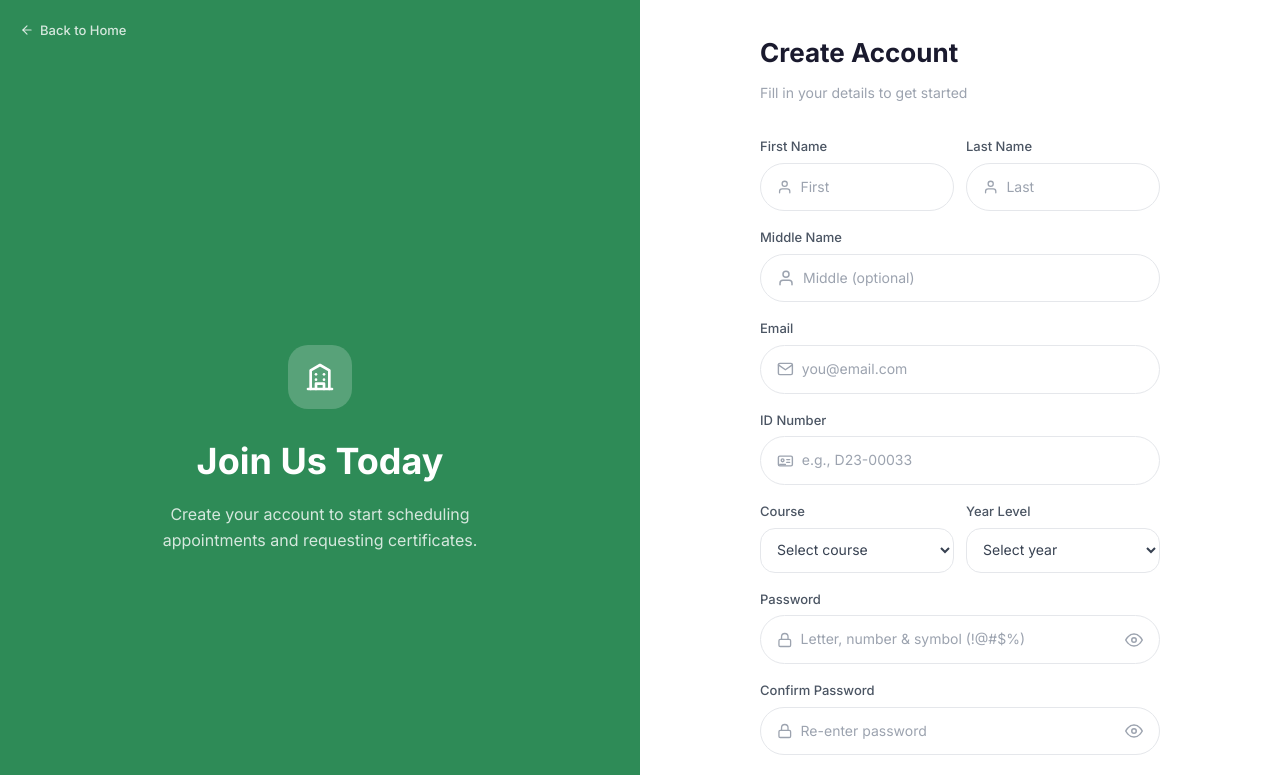
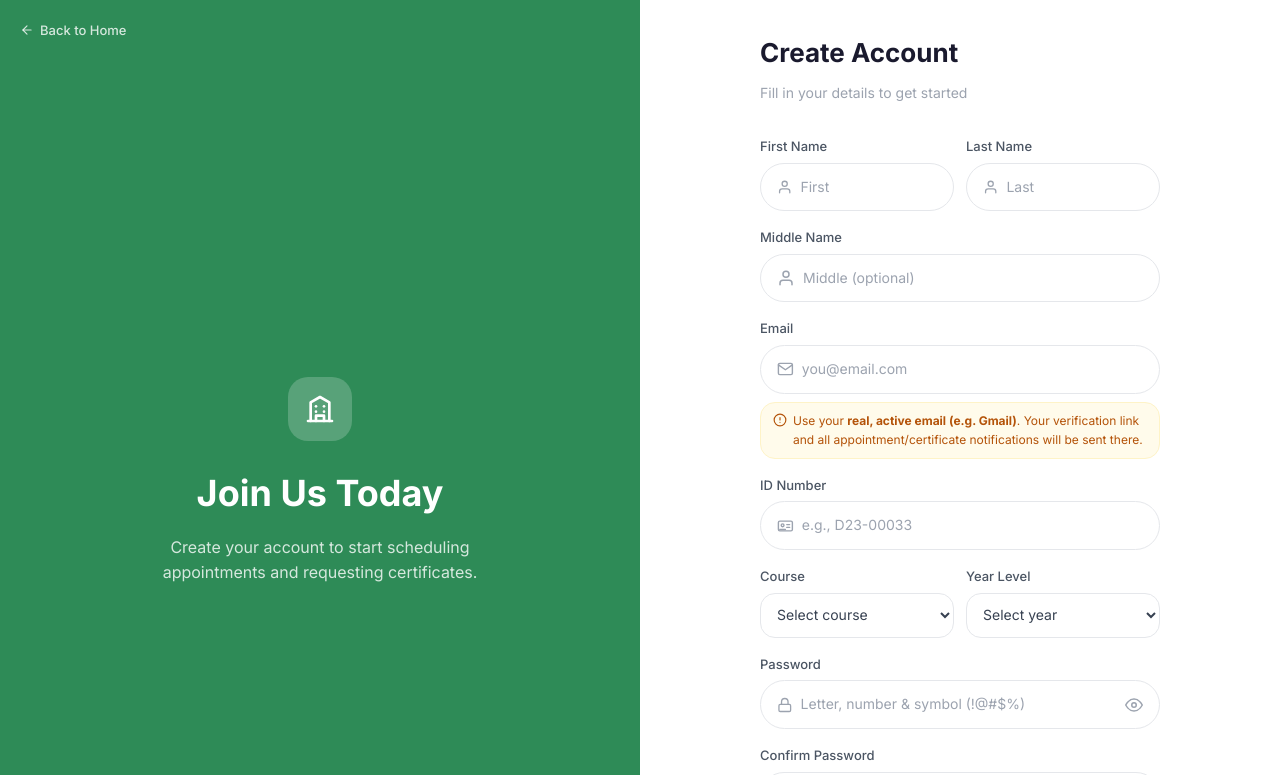
Before and after one commit to Dhonmarckherm/Medisched, a Next.js app: page /signup in a window 1280 px wide. Shown: the top 775 px of the page. Built offline with nearby package versions, Linux system fonts and the light colour scheme.

Commit message:
feat(signup): add reminder to use a real, active email to receive verification and notifications

```diff
--- a/src/app/signup/page.tsx
+++ b/src/app/signup/page.tsx
@@ -3,7 +3,7 @@
 import { useState } from "react";
 import Link from "next/link";
 import { useRouter } from "next/navigation";
-import { MailIcon, LockIcon, UserIcon, IdCardIcon, HospitalIcon, ArrowLeftIcon, EyeIcon, EyeOffIcon } from "@/components/Icons";
+import { MailIcon, LockIcon, UserIcon, IdCardIcon, HospitalIcon, ArrowLeftIcon, EyeIcon, EyeOffIcon, AlertCircleIcon } from "@/components/Icons";
 import { useToast } from "@/components/Toast";
 import PasswordStrengthMeter from "@/components/PasswordStrengthMeter";
 import { validatePassword } from "@/lib/password";
@@ -204,6 +204,10 @@ export default function SignupPage() {
                   className="w-full py-3 border-none outline-none focus:outline-none focus:ring-0 text-[14px] bg-transparent" placeholder="you@email.com" />
               </div>
               {errors.email && <p className="text-red-500 text-[12px] mt-1">{errors.email}</p>}
+              <p className="text-[12px] text-amber-700 mt-2 flex items-start gap-1.5 bg-amber-50 border border-amber-100 rounded-lg px-3 py-2 leading-relaxed">
+                <AlertCircleIcon size={14} className="flex-shrink-0 mt-0.5" />
+                <span>Use your <strong>real, active email (e.g. Gmail)</strong>. Your verification link and all appointment/certificate notifications will be sent there.</span>
+              </p>
             </div>
 
             <div>
```
